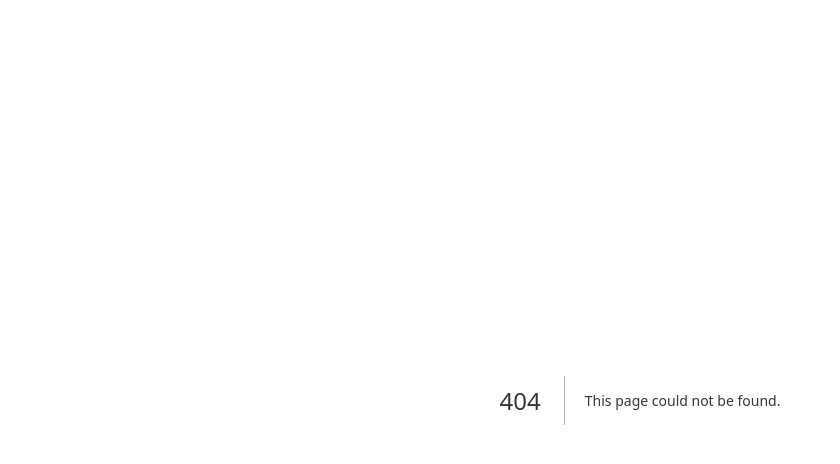
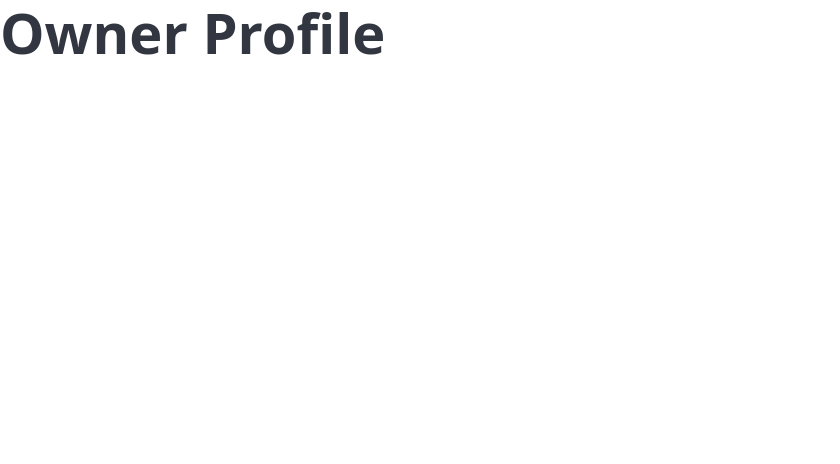
Before and after one commit to Kaopan11/pet-sitter-app-client, a Next.js app: page /owner/profile in a window 1280 px wide. Before the commit this address had no page. Shown: the top 464 px of the page, without its empty margins (0-840 px from the left). Built offline with nearby package versions, Linux system fonts and the light colour scheme; a web font is replaced by a local one.

Commit message:
feat: set up page

```diff
--- a/package.json
+++ b/package.json
@@ -15,6 +15,8 @@
   },
   "devDependencies": {
     "@tailwindcss/postcss": "^4",
+    "@types/node": "26.2.0",
+    "@types/react": "19.2.18",
     "eslint": "^9",
     "eslint-config-next": "16.3.0",
     "tailwindcss": "^4"
--- /dev/null
+++ b/src/app/owner/profile/page.js
@@ -0,0 +1,9 @@
+import React from "react";
+
+export default function OwnerProfilePage() {
+  return (
+    <div>
+      <h1>Owner Profile</h1>
+    </div>
+  );
+}
```
Also changed, not shown: tsconfig.json (added, +37 -0 lines), 1 other file (tests, documents, lock files or other folders).
